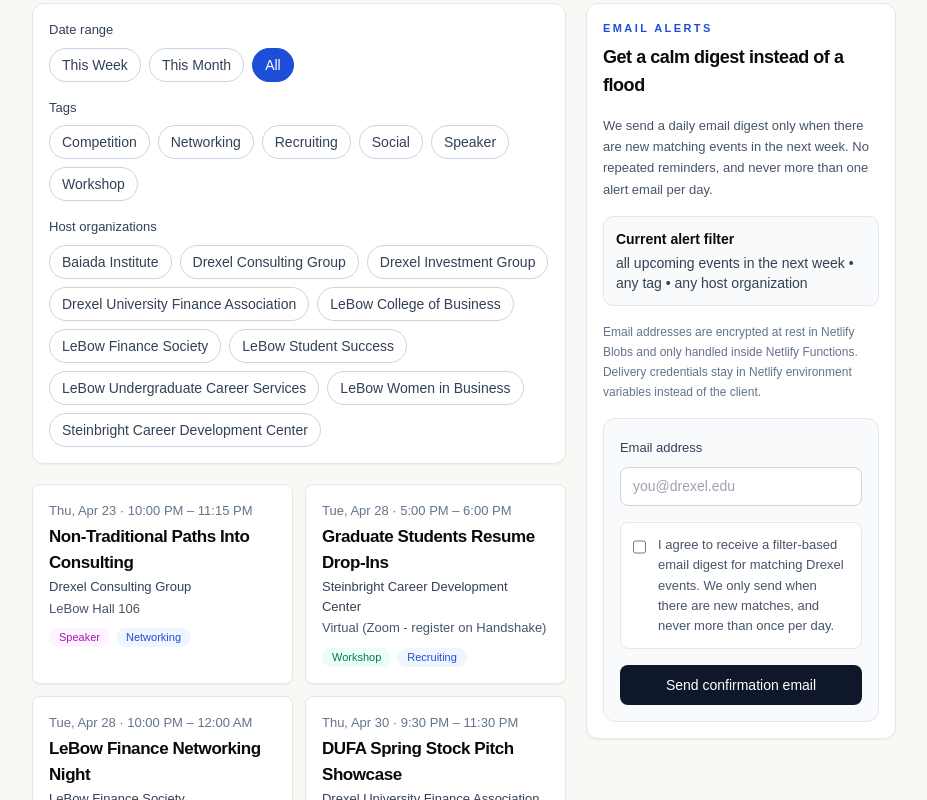
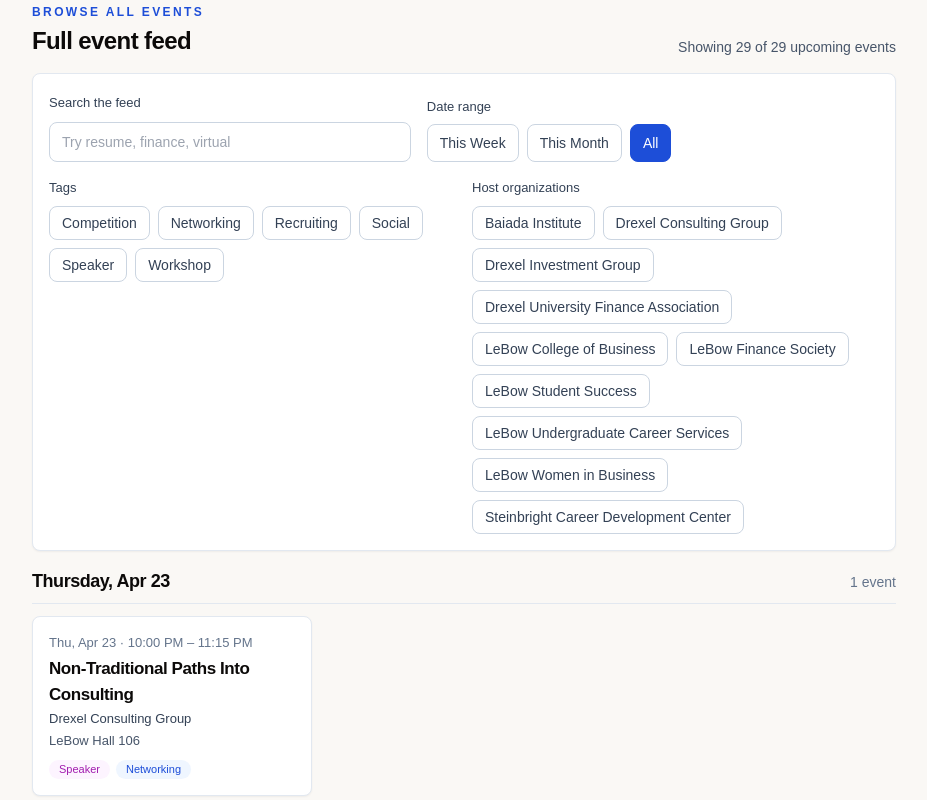
Before and after one commit to shyamtalati/events, a Next.js app: page / in a window 1280 px wide. Shown: the part 720-1520 px from the top of the page, without its empty margins (176-1103 px from the left). Built offline with nearby package versions, Linux system fonts and the light colour scheme; a web font is replaced by a local one.

Commit message:
Update homepage event layout structure

```diff
--- a/components/FilterBar.tsx
+++ b/components/FilterBar.tsx
@@ -3,7 +3,7 @@
 import { useMemo, useState } from 'react';
 import { type Event, type Tag } from '@/data/events';
 import { EventCard } from '@/components/EventCard';
-import { filterEvents, type DateRange } from '@/lib/events';
+import { filterEvents, groupEventsByDate, type DateRange } from '@/lib/events';
 import {
   canonicalizeAlertPreferences,
   describeAlertPreferences,
@@ -15,10 +15,19 @@
   events: Event[];
   tags: Tag[];
   hosts: string[];
+  initialSearch?: string;
+  initialDateRange?: DateRange;
 };
 
-export function FilterBar({ events, tags, hosts }: FilterBarProps) {
-  const [dateRange, setDateRange] = useState<DateRange>('all');
+const dateRangeOptions: Array<{ value: DateRange; label: string }> = [
+  { value: 'this-week', label: 'This Week' },
+  { value: 'this-month', label: 'This Month' },
+  { value: 'all', label: 'All' },
+];
+
+export function FilterBar({ events, tags, hosts, initialSearch = '', initialDateRange = 'all' }: FilterBarProps) {
+  const [query, setQuery] = useState(initialSearch);
+  const [dateRange, setDateRange] = useState<DateRange>(initialDateRange);
   const [selectedTags, setSelectedTags] = useState<Tag[]>([]);
   const [selectedHosts, setSelectedHosts] = useState<string[]>([]);
   const [email, setEmail] = useState('');
@@ -40,9 +49,10 @@
   };
 
   const filtered = useMemo(
-    () => filterEvents(events, dateRange, selectedTags, selectedHosts),
-    [dateRange, events, selectedHosts, selectedTags],
+    () => filterEvents(events, dateRange, selectedTags, selectedHosts, { searchQuery: query }),
+    [dateRange, events, query, selectedHosts, selectedTags],
   );
+  const groupedEvents = useMemo(() => groupEventsByDate(filtered), [filtered]);
   const alertPreferences = useMemo(
     () =>
       canonicalizeAlertPreferences({
@@ -53,6 +63,18 @@
     [dateRange, selectedHosts, selectedTags],
   );
   const alertSummary = useMemo(() => describeAlertPreferences(alertPreferences), [alertPreferences]);
+  const activeFilterCount =
+    (query.trim().length > 0 ? 1 : 0) +
+    (dateRange !== 'all' ? 1 : 0) +
+    selectedTags.length +
+    selectedHosts.length;
+
+  const clearFilters = () => {
+    setQuery('');
+    setDateRange('all');
+    setSelectedTags([]);
+    setSelectedHosts([]);
+  };
 
   const readJson = async <T,>(response: Response) => {
     const data = (await response.json().catch(() => null)) as T | null;
@@ -110,23 +132,42 @@
         : 'border-blue-200 bg-blue-50 text-blue-900';
 
   return (
-    <div className="grid gap-5 lg:grid-cols-[minmax(0,1.55fr)_minmax(19rem,0.9fr)] lg:items-start">
-      <div className="space-y-5">
-        <section className="rounded-xl border border-slate-200 bg-white p-4 shadow-sm">
-          <div className="space-y-4">
+    <section id="events" className="scroll-mt-28 space-y-4" aria-labelledby="feed-heading">
+      <div className="flex flex-col gap-2 sm:flex-row sm:items-end sm:justify-between">
+        <div>
+          <p className="text-[0.75rem] font-semibold uppercase tracking-[0.2em] text-blue-700">Browse all events</p>
+          <h2 id="feed-heading" className="mt-1 text-2xl font-semibold tracking-tight text-stone-950">
+            Full event feed
+          </h2>
+        </div>
+        <p className="text-sm text-slate-600">
+          Showing {filtered.length} of {events.length} upcoming events
+        </p>
+      </div>
+
+      <div className="rounded-lg border border-slate-200 bg-white p-4 shadow-sm">
+        <div className="grid gap-4 lg:grid-cols-[minmax(14rem,0.8fr)_minmax(0,1fr)] lg:items-end">
+          <label className="block space-y-2">
+            <span className="text-[0.8125rem] font-medium text-slate-700">Search the feed</span>
+            <input
+              type="search"
+              value={query}
+              onChange={(event) => setQuery(event.target.value)}
+              placeholder="Try resume, finance, virtual"
+              className="h-10 w-full rounded-lg border border-slate-300 bg-white px-3 text-[0.875rem] text-stone-950 outline-none transition focus:border-accent focus:ring-2 focus:ring-accent/20"
+            />
+          </label>
+
           <fieldset>
             <legend className="mb-2 text-[0.8125rem] font-medium text-slate-700">Date range</legend>
             <div className="flex flex-wrap gap-2">
-                {[
-                  { value: 'this-week', label: 'This Week' },
-                  { value: 'this-month', label: 'This Month' },
-                  { value: 'all', label: 'All' },
-                ].map((option) => (
+              {dateRangeOptions.map((option) => (
                 <button
                   key={option.value}
                   type="button"
-                    onClick={() => setDateRange(option.value as DateRange)}
-                    className={`rounded-full border px-3 py-1.5 text-sm font-medium transition focus:outline-none focus-visible:ring-2 focus-visible:ring-accent focus-visible:ring-offset-2 ${
+                  aria-pressed={dateRange === option.value}
+                  onClick={() => setDateRange(option.value)}
+                  className={`rounded-lg border px-3 py-2 text-sm font-medium transition focus:outline-none focus-visible:ring-2 focus-visible:ring-accent focus-visible:ring-offset-2 ${
                     dateRange === option.value
                       ? 'border-accent bg-accent text-white'
                       : 'border-slate-300 bg-white text-slate-700 hover:border-slate-400'
@@ -137,7 +178,9 @@
               ))}
             </div>
           </fieldset>
+        </div>
 
+        <div className="mt-4 grid gap-4 lg:grid-cols-2">
           <fieldset>
             <legend className="mb-2 text-[0.8125rem] font-medium text-slate-700">Tags</legend>
             <div className="flex flex-wrap gap-2">
@@ -147,8 +190,9 @@
                   <button
                     key={tag}
                     type="button"
+                    aria-pressed={active}
                     onClick={() => toggleTag(tag)}
-                      className={`rounded-full border px-3 py-1.5 text-sm transition focus:outline-none focus-visible:ring-2 focus-visible:ring-accent focus-visible:ring-offset-2 ${
+                    className={`rounded-lg border px-3 py-1.5 text-sm transition focus:outline-none focus-visible:ring-2 focus-visible:ring-accent focus-visible:ring-offset-2 ${
                       active
                         ? 'border-accent bg-blue-50 text-blue-700'
                         : 'border-slate-300 bg-white text-slate-700 hover:border-slate-400'
@@ -170,8 +214,9 @@
                   <button
                     key={host}
                     type="button"
+                    aria-pressed={active}
                     onClick={() => toggleHost(host)}
-                      className={`rounded-full border px-3 py-1.5 text-sm transition focus:outline-none focus-visible:ring-2 focus-visible:ring-accent focus-visible:ring-offset-2 ${
+                    className={`rounded-lg border px-3 py-1.5 text-sm transition focus:outline-none focus-visible:ring-2 focus-visible:ring-accent focus-visible:ring-offset-2 ${
                       active
                         ? 'border-accent bg-blue-50 text-blue-700'
                         : 'border-slate-300 bg-white text-slate-700 hover:border-slate-400'
@@ -184,45 +229,69 @@
             </div>
           </fieldset>
         </div>
-        </section>
+
+        {activeFilterCount > 0 ? (
+          <div className="mt-4 flex items-center justify-between border-t border-slate-200 pt-3 text-sm text-slate-600">
+            <span>{activeFilterCount} active filter{activeFilterCount === 1 ? '' : 's'}</span>
+            <button
+              type="button"
+              onClick={clearFilters}
+              className="font-medium text-blue-700 transition hover:text-blue-900 focus:outline-none focus-visible:ring-2 focus-visible:ring-accent focus-visible:ring-offset-2"
+            >
+              Clear filters
+            </button>
+          </div>
+        ) : null}
+      </div>
 
       {filtered.length > 0 ? (
-          <ul className="grid gap-3 sm:grid-cols-2">
-            {filtered.map((event) => (
+        <div className="space-y-6">
+          {groupedEvents.map((group) => (
+            <section key={group.id} aria-labelledby={`events-${group.id}`}>
+              <div className="flex flex-wrap items-baseline justify-between gap-2 border-b border-slate-200 pb-2">
+                <h3 id={`events-${group.id}`} className="text-lg font-semibold tracking-tight text-stone-950">
+                  {group.label}
+                </h3>
+                <span className="text-sm text-slate-500">
+                  {group.events.length} event{group.events.length === 1 ? '' : 's'}
+                </span>
+              </div>
+              <ul className="mt-3 grid gap-3 sm:grid-cols-2 lg:grid-cols-3">
+                {group.events.map((event) => (
                   <EventCard key={event.slug} event={event} />
                 ))}
               </ul>
+            </section>
+          ))}
+        </div>
       ) : (
-          <div className="rounded-xl border border-dashed border-slate-300 bg-white p-8 text-center text-sm text-slate-600">
+        <div className="rounded-lg border border-dashed border-slate-300 bg-white p-8 text-center text-sm text-slate-600">
           No events match your filters right now. Try broadening your selections or check back as more campus
           organizations are added.
         </div>
       )}
-      </div>
 
-      <aside className="lg:sticky lg:top-24">
-        <section className="rounded-xl border border-slate-200 bg-white p-4 shadow-sm">
-          <div className="space-y-4">
+      <section className="rounded-lg border border-slate-200 bg-white p-5 shadow-sm" aria-labelledby="alerts-heading">
+        <div className="grid gap-5 lg:grid-cols-[minmax(0,0.9fr)_minmax(18rem,1fr)] lg:items-start">
           <div>
             <p className="text-[0.6875rem] font-semibold uppercase tracking-[0.22em] text-blue-700">Email alerts</p>
-              <h2 className="mt-1.5 text-lg font-semibold tracking-tight text-stone-950">
+            <h2 id="alerts-heading" className="mt-1.5 text-lg font-semibold tracking-tight text-stone-950">
               Get a calm digest instead of a flood
             </h2>
-            </div>
-            <p className="text-[0.8125rem] leading-[1.65] text-slate-600">
+            <p className="mt-3 text-[0.8125rem] leading-[1.65] text-slate-600">
               We send a daily email digest only when there are new matching events in the next week. No repeated
               reminders, and never more than one alert email per day.
             </p>
-            <div className="rounded-[10px] border border-slate-200 bg-slate-50 p-3 text-sm text-slate-700">
+            <div className="mt-4 border-t border-slate-200 pt-4 text-sm text-slate-700">
               <p className="font-semibold text-stone-950">Current alert filter</p>
               <p className="mt-1">{alertSummary}</p>
             </div>
-            <p className="text-xs leading-5 text-slate-500">
+            <p className="mt-4 text-xs leading-5 text-slate-500">
               Email addresses are encrypted at rest in Netlify Blobs and only handled inside Netlify Functions.
               Delivery credentials stay in Netlify environment variables instead of the client.
             </p>
+          </div>
 
-            <div className="rounded-xl border border-slate-200 bg-slate-50 p-4">
           <div className="space-y-4">
             <label className="block space-y-2">
               <span className="text-[0.8125rem] font-medium text-slate-700">Email address</span>
@@ -237,7 +306,7 @@
               />
             </label>
 
-                <label className="flex items-start gap-3 rounded-lg border border-slate-200 bg-white p-3">
+            <label className="flex items-start gap-3">
               <input
                 type="checkbox"
                 checked={consent}
@@ -245,8 +314,8 @@
                 className="mt-1 h-4 w-4 rounded border-slate-300 text-accent focus:ring-accent"
               />
               <span className="text-[0.8125rem] leading-[1.55] text-slate-600">
-                    I agree to receive a filter-based email digest for matching Drexel events. We only send when there
-                    are new matches, and never more than once per day.
+                I agree to receive a filter-based email digest for matching Drexel events. We only send when there are
+                new matches, and never more than once per day.
               </span>
             </label>
 
@@ -268,14 +337,10 @@
               </div>
             ) : null}
 
-                {feedback ? (
-                  <p className={`rounded-lg border px-3 py-2 text-sm ${feedbackClassName}`}>{feedback.text}</p>
-                ) : null}
-              </div>
+            {feedback ? <p className={`rounded-lg border px-3 py-2 text-sm ${feedbackClassName}`}>{feedback.text}</p> : null}
           </div>
         </div>
       </section>
-      </aside>
-    </div>
+    </section>
   );
 }
```
Lines whose indentation alone changed are shown as unchanged.
